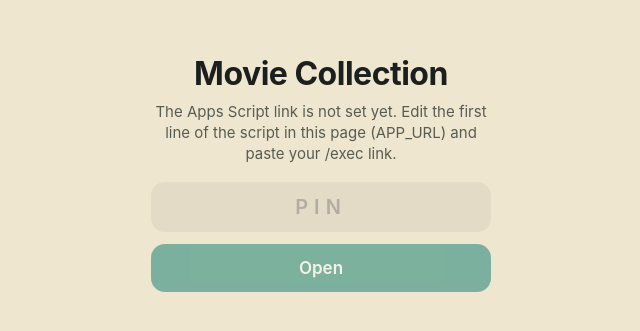
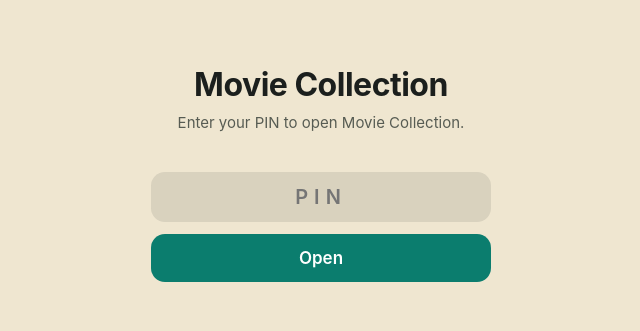
Before and after one commit to dfinch2132/movie_collection, a plain HTML site: page index.html in a window 1280 px wide. Shown: the part 227-558 px from the top of the page, without its empty margins (319-959 px from the left). Drawn offline with Linux system fonts and the light colour scheme.

Commit message:
Update index.html

```diff
--- a/index.html
+++ b/index.html
@@ -64,7 +64,7 @@ ol{text-align:left;color:var(--tx);padding-left:22px;line-height:1.6;font-size:1
 <iframe id="app" title="Movie Collection" allow="fullscreen; autoplay; encrypted-media; picture-in-picture" allowfullscreen></iframe>
 
 <script>
-var APP_URL = 'PASTE_YOUR_EXEC_LINK_HERE';  // your Movie Collection Apps Script /exec link (the only line you need to edit)
+var APP_URL = 'https://script.google.com/macros/s/AKfycbygtRvxj6yWrBq7Jbwl1VciwiqURT3OvJfCc73FXKVwxBGB2lOs7Dait9XuKIqCBBT9/exec';  // your Movie Collection Apps Script /exec link (the only line you need to edit)
 (function(){
   var ifr=document.getElementById('app'), pinp=document.getElementById('pinp'), instp=document.getElementById('instp');
   var pm=document.getElementById('pm'), pi=document.getElementById('pi'), pb=document.getElementById('pb'), pf=document.getElementById('pf');
```
